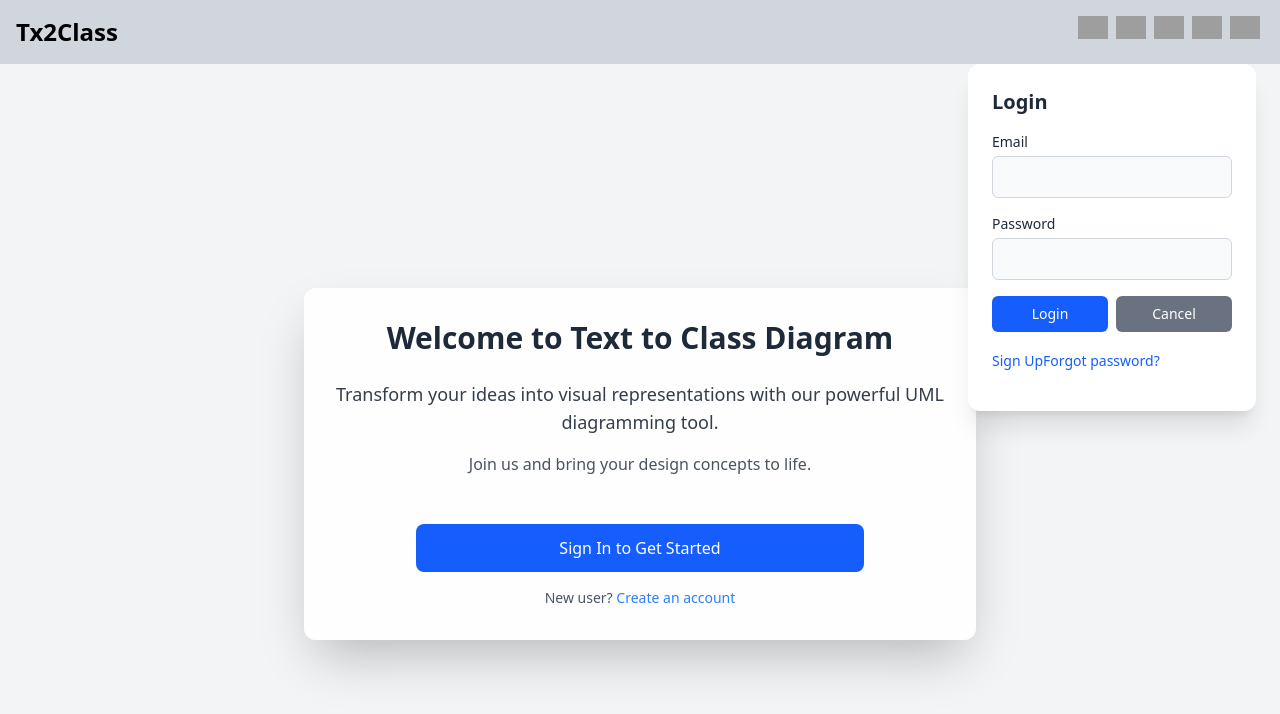
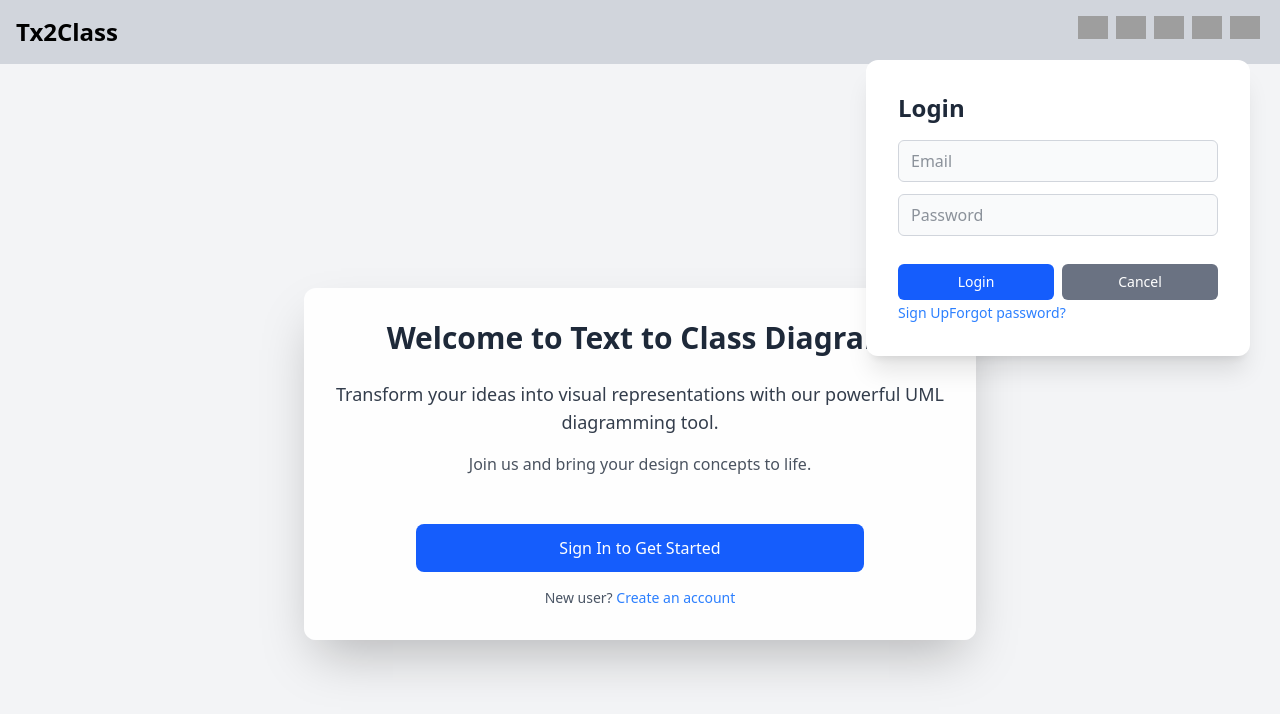
Before and after one commit to pelegc49/Web, a React (Vite) app in the folder Front/: page /app in a window 1280 px wide. Both pictures are taken after a click on the picture 1245 px from the left and 27 px from the top of the page. Shown: the top 714 px of the page. Built offline with nearby package versions, Linux system fonts and the light colour scheme; grey boxes are pictures that could not be loaded.

Commit message:
added dark mode for all user componnents but signup

```diff
--- a/Front/src/assets/Style.jsx
+++ b/Front/src/assets/Style.jsx
@@ -236,3 +236,18 @@ export const welcomeScreenSignUpText = dark =>
 
 export const welcomeScreenSignUpLink =
   "text-blue-500 hover:underline";
+
+export const modalContainer = dark =>
+  `bg-white ${dark ? "dark:bg-gray-800" : ""} text-gray-800 ${dark ? "dark:text-gray-100" : ""} rounded-xl shadow-xl p-6 w-80`;
+
+export const input = dark =>
+  `w-full px-3 py-2 border border-gray-300 rounded-md bg-gray-50 focus:outline-none focus:ring-2 focus:ring-blue-500 ${dark ? "bg-gray-700 border-gray-600 text-gray-100 placeholder-gray-400" : ""}`;
+
+export const label = dark =>
+  `block text-sm font-medium mb-1 ${dark ? "text-gray-200" : "text-gray-700"}`;
+
+export const buttonPrimary = dark =>
+  `flex-1 py-2 px-4 rounded-md text-white text-sm font-medium ${dark ? "bg-blue-700 hover:bg-blue-800" : "bg-blue-600 hover:bg-blue-700"}`;
+
+export const buttonSecondary = dark =>
+  `flex-1 py-2 px-4 rounded-md text-white text-sm font-medium ${dark ? "bg-gray-600 hover:bg-gray-700" : "bg-gray-500 hover:bg-gray-600"}`;
--- a/Front/src/components/userComponents/ChangePassword.jsx
+++ b/Front/src/components/userComponents/ChangePassword.jsx
@@ -1,7 +1,9 @@
-import React, { useState } from 'react';
+import React, { useState, useContext } from 'react';
 import axios from 'axios';
+import { darkModeContext } from '../../App.jsx';
 
 export default function ChangePasswordModal({ onClose, user }) {
+  const { darkMode } = useContext(darkModeContext);
   const [oldPassword, setOldPassword] = useState('');
   const [newPassword, setNewPassword] = useState('');
   const [confirm, setConfirm] = useState('');
@@ -30,11 +32,11 @@ export default function ChangePasswordModal({ onClose, user }) {
       setMsg(res.data.message);
     } catch (err) {
       console.log(err);
-      if(err.response?.data?.message?.includes('auth/invalid-credential')){
+      if (err.response?.data?.message?.includes('auth/invalid-credential')) {
         setMsg("Old password is incorrect.");
-      }else{
+      } else {
         setMsg("Failed to change password.");
-    }
+      }
     }
     setLoading(false);
   };
@@ -43,14 +45,22 @@ export default function ChangePasswordModal({ onClose, user }) {
     <div className="fixed top-16 right-6 z-50 flex flex-col items-end">
       <form
         onSubmit={handleChangePassword}
-        className="bg-white p-6 rounded-xl shadow-xl w-80 text-gray-800 space-y-4"
+        className={`
+          w-80 rounded-xl shadow-xl p-6
+          ${darkMode ? "bg-gray-800 text-gray-100" : "bg-white text-gray-800"}
+        `}
       >
-        <h2 className="text-xl font-semibold">Change Password</h2>
+        <h2 className="text-xl font-semibold mb-2">Change Password</h2>
         <div>
-          <label className="block text-sm font-medium mb-1">Old Password</label>
+          <label className={`block text-sm font-medium mb-1 ${darkMode ? "text-gray-200" : "text-gray-700"}`}>Old Password</label>
           <input
             type="password"
-            className="w-full px-3 py-2 border border-gray-300 rounded-md bg-gray-50 focus:outline-none focus:ring-2 focus:ring-blue-500"
+            className={`
+              w-full px-3 py-2 border rounded-md focus:outline-none focus:ring-2 focus:ring-blue-500
+              ${darkMode
+                ? "bg-gray-700 border-gray-600 text-gray-100 placeholder-gray-400"
+                : "bg-gray-50 border-gray-300 text-gray-800"}
+            `}
             value={oldPassword}
             onChange={e => setOldPassword(e.target.value)}
             required
@@ -58,10 +68,15 @@ export default function ChangePasswordModal({ onClose, user }) {
           />
         </div>
         <div>
-          <label className="block text-sm font-medium mb-1">New Password</label>
+          <label className={`block text-sm font-medium mb-1 ${darkMode ? "text-gray-200" : "text-gray-700"}`}>New Password</label>
           <input
             type="password"
-            className="w-full px-3 py-2 border border-gray-300 rounded-md bg-gray-50 focus:outline-none focus:ring-2 focus:ring-blue-500"
+            className={`
+              w-full px-3 py-2 border rounded-md focus:outline-none focus:ring-2 focus:ring-blue-500
+              ${darkMode
+                ? "bg-gray-700 border-gray-600 text-gray-100 placeholder-gray-400"
+                : "bg-gray-50 border-gray-300 text-gray-800"}
+            `}
             value={newPassword}
             onChange={e => setNewPassword(e.target.value)}
             required
@@ -69,10 +84,15 @@ export default function ChangePasswordModal({ onClose, user }) {
           />
         </div>
         <div>
-          <label className="block text-sm font-medium mb-1">Confirm New Password</label>
+          <label className={`block text-sm font-medium mb-1 ${darkMode ? "text-gray-200" : "text-gray-700"}`}>Confirm New Password</label>
           <input
             type="password"
-            className="w-full px-3 py-2 border border-gray-300 rounded-md bg-gray-50 focus:outline-none focus:ring-2 focus:ring-blue-500"
+            className={`
+              w-full px-3 py-2 border rounded-md focus:outline-none focus:ring-2 focus:ring-blue-500
+              ${darkMode
+                ? "bg-gray-700 border-gray-600 text-gray-100 placeholder-gray-400"
+                : "bg-gray-50 border-gray-300 text-gray-800"}
+            `}
             value={confirm}
             onChange={e => setConfirm(e.target.value)}
             required
@@ -80,14 +100,17 @@ export default function ChangePasswordModal({ onClose, user }) {
           />
         </div>
         {msg && (
-          <div className={`text-sm ${msg.toLowerCase().includes("success") ? "text-green-600" : "text-red-600"}`}>
+          <div className={`text-sm mt-2 ${msg.toLowerCase().includes("success") ? "text-green-500" : "text-red-400"}`}>
             {msg}
           </div>
         )}
-        <div className="flex gap-2">
+        <div className="flex gap-2 mt-4">
           <button
             type="submit"
-            className={`flex-1 py-2 px-4 rounded-md text-white text-sm font-medium ${loading ? "bg-gray-400 cursor-not-allowed" : "bg-blue-600 hover:bg-blue-700"}`}
+            className={`
+              flex-1 py-2 px-4 rounded-md text-white text-sm font-medium
+              ${darkMode ? "bg-blue-700 hover:bg-blue-800" : "bg-blue-600 hover:bg-blue-700"}
+            `}
             disabled={loading}
           >
             Change Password
@@ -95,7 +118,10 @@ export default function ChangePasswordModal({ onClose, user }) {
           <button
             type="button"
             onClick={onClose}
-            className="flex-1 py-2 px-4 rounded-md bg-gray-500 hover:bg-gray-600 text-white text-sm font-medium"
+            className={`
+              flex-1 py-2 px-4 rounded-md text-white text-sm font-medium
+              ${darkMode ? "bg-gray-600 hover:bg-gray-700" : "bg-gray-500 hover:bg-gray-600"}
+            `}
             disabled={loading}
           >
             Cancel
--- a/Front/src/components/userComponents/Login.jsx
+++ b/Front/src/components/userComponents/Login.jsx
@@ -1,7 +1,9 @@
-import React, { useState } from 'react';
+import React, { useState, useContext } from 'react';
 import axios from 'axios';
+import { darkModeContext } from '../../App.jsx';
 
 export default function Login({ open, onClose, onSignUpClick, onSuccess }) {
+    const { darkMode } = useContext(darkModeContext);
     const [email, setEmail] = useState('');
     const [password, setPassword] = useState('');
     const [error, setError] = useState('');
@@ -29,9 +31,7 @@ export default function Login({ open, onClose, onSignUpClick, onSuccess }) {
                 setError('Login failed');
             }
         } catch (err) {
-            setError(
-                "Login failed."
-            );
+            setError("Login failed.");
         } finally {
             setIsLoading(false);
         }
@@ -54,7 +54,7 @@ export default function Login({ open, onClose, onSignUpClick, onSuccess }) {
         setError('');
         setShowForgot(false);
         setForgotEmail('');
-        setForgotMsg(''); // <-- Clear the forgot password message here
+        setForgotMsg('');
         onClose();
     };
 
@@ -71,48 +71,62 @@ export default function Login({ open, onClose, onSignUpClick, onSuccess }) {
     if (!open) return null;
 
     return (
-        <div className="fixed top-16 right-6 z-50 flex flex-col items-end">
+        <div className="fixed top-[60px] right-[30px] z-50 flex flex-col items-end">
             <form
                 onSubmit={showForgot ? handleForgotPassword : handleLogin}
-                className="bg-white p-6 rounded-xl shadow-xl w-72 text-gray-800 space-y-4"
+                className={`
+                    w-96 rounded-xl shadow-xl p-8
+                    ${darkMode ? "bg-gray-800 text-gray-100" : "bg-white text-gray-800"}
+                `}
             >
-                <h2 className="text-xl font-semibold">
+                <h2 className="text-2xl font-bold mb-4">
                     {showForgot ? "Reset Password" : "Login"}
                 </h2>
 
                 {!showForgot && (
                     <>
-                        <div>
-                            <label className="block text-sm font-medium mb-1">Email</label>
                         <input
                             type="email"
-                                className="w-full px-3 py-2 border border-gray-300 rounded-md bg-gray-50 focus:outline-none focus:ring-2 focus:ring-blue-500"
+                            placeholder="Email"
+                            className={`
+                                w-full mb-3 px-3 py-2 border rounded-md focus:outline-none focus:ring-2 focus:ring-blue-500
+                                ${darkMode
+                                    ? "bg-gray-700 border-gray-600 text-gray-100 placeholder-gray-400"
+                                    : "bg-gray-50 border-gray-300 text-gray-800"}
+                            `}
                             value={email}
                             onChange={e => setEmail(e.target.value)}
                             required
                             disabled={isLoading}
                         />
-                        </div>
-                        <div>
-                            <label className="block text-sm font-medium mb-1">Password</label>
                         <input
                             type="password"
-                                className="w-full px-3 py-2 border border-gray-300 rounded-md bg-gray-50 focus:outline-none focus:ring-2 focus:ring-blue-500"
+                            placeholder="Password"
+                            className={`
+                                w-full mb-3 px-3 py-2 border rounded-md focus:outline-none focus:ring-2 focus:ring-blue-500
+                                ${darkMode
+                                    ? "bg-gray-700 border-gray-600 text-gray-100 placeholder-gray-400"
+                                    : "bg-gray-50 border-gray-300 text-gray-800"}
+                            `}
                             value={password}
                             onChange={e => setPassword(e.target.value)}
                             required
                             disabled={isLoading}
                         />
-                        </div>
                     </>
                 )}
 
                 {showForgot && (
                     <div>
-                        <label className="block text-sm font-medium mb-1">Enter your email</label>
+                        <label className={`block text-sm font-medium mb-1 ${darkMode ? "text-gray-200" : "text-gray-700"}`}>Enter your email</label>
                         <input
                             type="email"
-                            className="w-full px-3 py-2 border border-gray-300 rounded-md bg-gray-50 focus:outline-none focus:ring-2 focus:ring-blue-500"
+                            className={`
+                                w-full px-3 py-2 border rounded-md focus:outline-none focus:ring-2 focus:ring-blue-500
+                                ${darkMode
+                                    ? "bg-gray-700 border-gray-600 text-gray-100 placeholder-gray-400"
+                                    : "bg-gray-50 border-gray-300 text-gray-800"}
+                            `}
                             value={forgotEmail}
                             onChange={e => setForgotEmail(e.target.value)}
                             required
@@ -126,19 +140,24 @@ export default function Login({ open, onClose, onSignUpClick, onSuccess }) {
                     </div>
                 )}
 
-                <div className="flex flex-wrap gap-2">
+                <div className="flex gap-2 mt-4">
                     <button
                         type="submit"
-                        className={`flex-1 py-2 px-4 rounded-md text-white text-sm font-medium ${isLoading ? "bg-gray-400 cursor-not-allowed" : "bg-blue-600 hover:bg-blue-700"}`}
+                        className={`
+                            flex-1 py-2 px-4 rounded-md text-white text-sm font-medium
+                            ${darkMode ? "bg-blue-700 hover:bg-blue-800" : "bg-blue-600 hover:bg-blue-700"}
+                        `}
                         disabled={isLoading}
                     >
                         {showForgot ? "Send reset email" : isLoading ? "Logging in..." : "Login"}
                     </button>
-
                     <button
                         type="button"
                         onClick={handleClose}
-                        className="flex-1 py-2 px-4 rounded-md bg-gray-500 hover:bg-gray-600 text-white text-sm font-medium"
+                        className={`
+                            flex-1 py-2 px-4 rounded-md text-white text-sm font-medium
+                            ${darkMode ? "bg-gray-600 hover:bg-gray-700" : "bg-gray-500 hover:bg-gray-600"}
+                        `}
                         disabled={isLoading}
                     >
                         Cancel
@@ -150,7 +169,7 @@ export default function Login({ open, onClose, onSignUpClick, onSuccess }) {
                         <button
                             type="button"
                             onClick={handleSignUpClick}
-                            className="text-blue-600 hover:underline text-sm"
+                            className="text-blue-500 hover:underline text-sm"
                             disabled={isLoading}
                         >
                             Sign Up
@@ -158,7 +177,7 @@ export default function Login({ open, onClose, onSignUpClick, onSuccess }) {
                         <button
                             type="button"
                             onClick={() => setShowForgot(true)}
-                            className="text-blue-600 hover:underline text-sm"
+                            className="text-blue-500 hover:underline text-sm"
                         >
                             Forgot password?
                         </button>
@@ -170,9 +189,9 @@ export default function Login({ open, onClose, onSignUpClick, onSuccess }) {
                         type="button"
                         onClick={() => {
                             setShowForgot(false);
-                            setForgotMsg(''); // <-- Clear the message here as well
+                            setForgotMsg('');
                         }}
-                        className="text-blue-600 hover:underline text-sm"
+                        className="text-blue-500 hover:underline text-sm"
                     >
                         Back to login
                     </button>
@@ -180,5 +199,4 @@ export default function Login({ open, onClose, onSignUpClick, onSuccess }) {
             </form>
         </div>
     );
-
 }
--- a/Front/src/components/userComponents/Logout.jsx
+++ b/Front/src/components/userComponents/Logout.jsx
@@ -1,34 +1,46 @@
-import React, { useState } from 'react';
-import axios from 'axios';
-import ChangePassword from './ChangePassword.jsx'; // Adjust path if needed
+import React, { useState, useContext } from 'react';
+import { darkModeContext } from '../../App.jsx';
+import ChangePassword from './ChangePassword.jsx';
 
-export default function Logout({ open, onClose, onLogoutClick, onSuccess, user }) {
+export default function Logout({ open, onClose, onLogoutClick, user }) {
+  const { darkMode } = useContext(darkModeContext);
   const [showChangePassword, setShowChangePassword] = useState(false);
 
   if (!open) return null;
   return (
     <div className="fixed top-[60px] right-[30px] z-50 flex flex-col items-end">
-            <div className="bg-white text-gray-800 rounded-xl shadow-xl p-4 w-72">
-                <p className="mb-3 text-sm text-gray-700">
+      <div className={`
+        w-80 rounded-xl shadow-xl p-6
+        ${darkMode ? "bg-gray-800 text-gray-100" : "bg-white text-gray-800"}
+      `}>
+        <p className="mb-3 text-sm">
           Logged in as <span className="font-semibold">{user?.email}</span>
         </p>
-
         <div className="flex gap-2">
           <button
             onClick={onLogoutClick}
-                        className="w-full bg-red-600 hover:bg-red-700 text-white font-medium py-2 px-4 rounded transition"
+            className={`
+              w-full py-2 px-4 rounded text-white font-medium
+              ${darkMode ? "bg-red-700 hover:bg-red-800" : "bg-red-600 hover:bg-red-700"}
+            `}
           >
             Logout
           </button>
           <button
             onClick={onClose}
-                        className="w-full bg-gray-600 hover:bg-gray-700 text-white font-medium py-2 px-4 rounded transition"
+            className={`
+              w-full py-2 px-4 rounded text-white font-medium
+              ${darkMode ? "bg-gray-600 hover:bg-gray-700" : "bg-gray-500 hover:bg-gray-600"}
+            `}
           >
             Close
           </button>
           <button
             onClick={() => setShowChangePassword(true)}
-                        className="w-full bg-green-600 hover:bg-green-700 text-white font-medium py-2 px-4 rounded transition"
+            className={`
+              w-full py-2 px-4 rounded text-white font-medium
+              ${darkMode ? "bg-green-700 hover:bg-green-800" : "bg-green-600 hover:bg-green-700"}
+            `}
           >
             Change Password
           </button>
```
Lines whose indentation alone changed are shown as unchanged.
